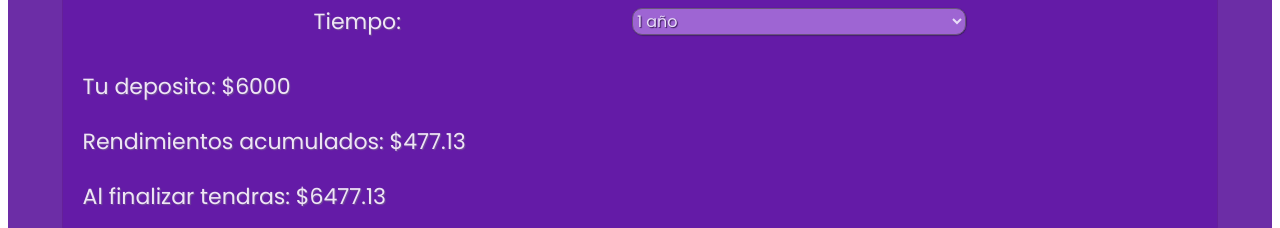
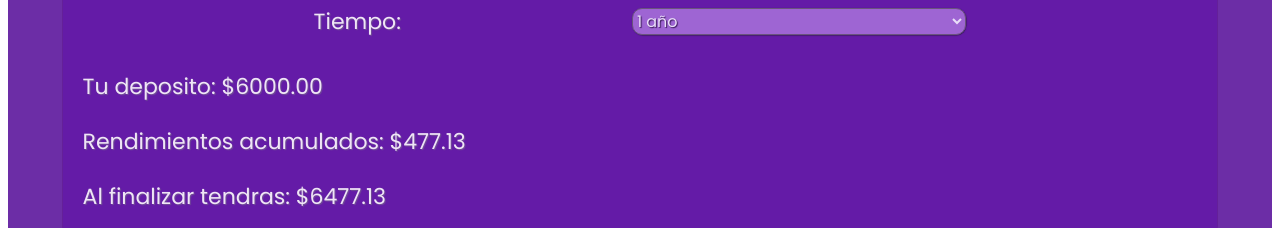
Before and after one commit to PabloPerez-M/long-term-savings, a React app: page / in a window 1280 px wide. Shown: the part 340-568 px from the top of the page. Built offline with nearby package versions, Linux system fonts and the light colour scheme.

Commit message:
Automation Paragraph Component

```diff
--- a/src/app.tsx
+++ b/src/app.tsx
@@ -1,11 +1,11 @@
-import Range from "./components/range";
+import Index from "./components/Index";
 
 export default function App() {
     return (
         <main className="main">
             <h1 className="title">Simulador de rendimiento</h1>
             <br/>
-            <Range />
+            <Index />
             <br/>
             <br/>
         </main>
--- a/src/components/range.tsx
+++ b/src/components/Index.tsx
@@ -1,6 +1,8 @@
 import React, { useEffect, useState } from "react";
+import { iParagraph } from "./interface/iParagraph";
+import TextResult from "./Paragraph";
 
-const Range: React.FC = () => {
+const Index: React.FC = () => {
   const [amount, setAmount] = useState<number>(500);
   const [time, setTime] = useState<number>(1);
   const [typeDeposit, setTypeDeposit] = useState<string>("month");
@@ -109,16 +111,12 @@ const Range: React.FC = () => {
       </div>
 
       <div className="dataContainer">
-        <p id="deposit">Tu deposito: ${String(opeDep(amount))}</p>
-        <p id="monetaryReturn">
-          Rendimientos acumulados: ${String(accRen().toFixed(2))}
-        </p>
-        <p id="total">
-          Al finalizar tendras: ${String(operation(amount)?.toFixed(2))}
-        </p>
+        <TextResult id="deposit" text="Tu deposito: " value={opeDep(amount)}/>
+        <TextResult id="monetaryReturn" text="Rendimientos acumulados: " value={accRen()}/>
+        <TextResult id="total" text="Al finalizar tendras: " value={operation(amount)}/>
       </div>
     </div>
   );
 };
 
-export default Range;
+export default Index;
--- /dev/null
+++ b/src/components/Paragraph.tsx
@@ -0,0 +1,11 @@
+import React from "react";
+import { iParagraph } from "./interface/iParagraph";
+
+const TextResult:React.FC<iParagraph> =({value,text,id})=>{
+
+    return(
+        <p id={id}>{text} ${String(value.toFixed(2))}</p>
+    );
+};
+
+export default TextResult;
--- /dev/null
+++ b/src/components/interface/iParagraph.tsx
@@ -0,0 +1,5 @@
+export interface iParagraph{
+    id:string,
+    text:string,
+    value:number
+};
```
Also changed, not shown: src/components/rangeInput.tsx (added), src/components/selects.tsx (added).
